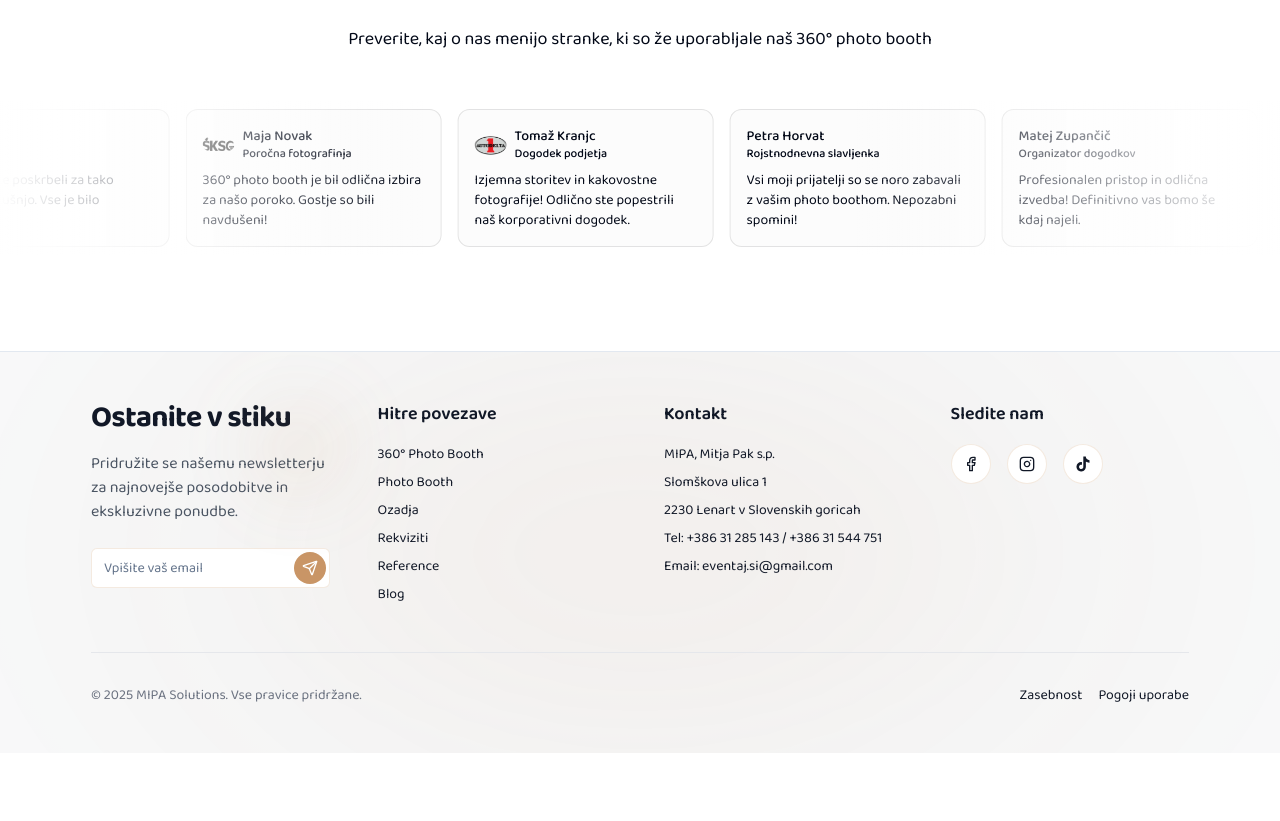
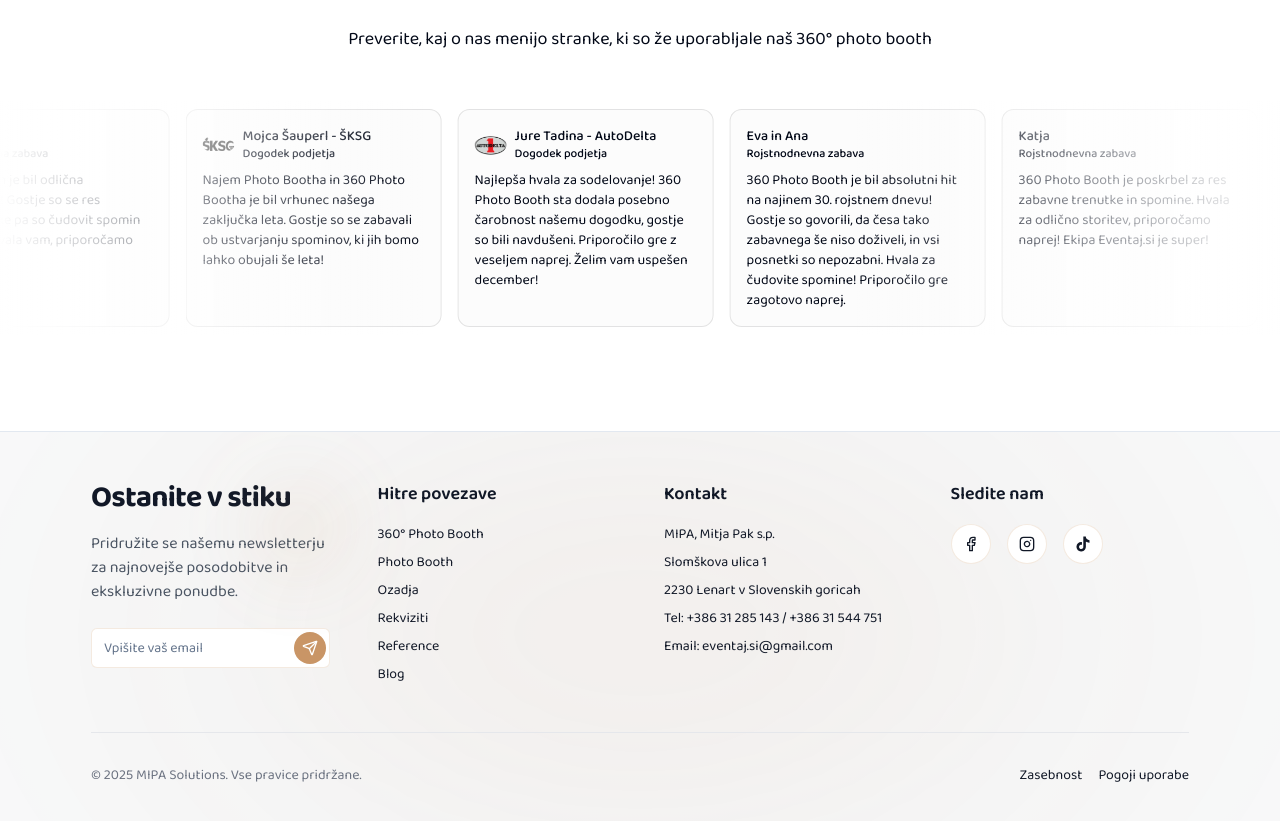
Before and after one commit to pmitja/Eventaj.si, a Next.js app: page /360-photo-booth in a window 1280 px wide. Shown: the part 5192-6013 px from the top of the page. Before the commit the page ends 5945 px from the top, so only its background shows below. Built offline with nearby package versions, Linux system fonts and the light colour scheme.

Commit message:
Update testimonials.

```diff
--- a/app/360-photo-booth/page.tsx
+++ b/app/360-photo-booth/page.tsx
@@ -45,46 +45,6 @@ export const metadata: Metadata = {
     type: "website",
   },
 };
-
-const testimonials = [
-  {
-    author: {
-      name: "Maja Novak",
-      title: "Poročna fotografinja",
-      image: "/application/sksg.webp",
-    },
-    text: "360° photo booth je bil odlična izbira za našo poroko. Gostje so bili navdušeni!",
-  },
-  {
-    author: {
-      name: "Tomaž Kranjc",
-      title: "Dogodek podjetja",
-      image: "/application/autodelta.webp",
-    },
-    text: "Izjemna storitev in kakovostne fotografije! Odlično ste popestrili naš korporativni dogodek.",
-  },
-  {
-    author: {
-      name: "Petra Horvat",
-      title: "Rojstnodnevna slavljenka",
-    },
-    text: "Vsi moji prijatelji so se noro zabavali z vašim photo boothom. Nepozabni spomini!",
-  },
-  {
-    author: {
-      name: "Matej Zupančič",
-      title: "Organizator dogodkov",
-    },
-    text: "Profesionalen pristop in odlična izvedba! Definitivno vas bomo še kdaj najeli.",
-  },
-  {
-    author: {
-      name: "Ana Kovač",
-      title: "Nevesta",
-    },
-    text: "Hvala, ker ste poskrbeli za tako posebno izkušnjo. Vse je bilo brezhibno!",
-  },
-];
 
 const pricingPlans = [
   {
@@ -189,7 +149,6 @@ export default function ThreeSixtyPhotoBooth() {
         <TestimonialsSection
           title="Kaj pravijo naši zadovoljni uporabniki"
           description="Preverite, kaj o nas menijo stranke, ki so že uporabljale naš 360° photo booth"
-          testimonials={testimonials}
         />
       </main>
     </>
--- a/app/photo-booth/page.tsx
+++ b/app/photo-booth/page.tsx
@@ -48,46 +48,6 @@ export const metadata: Metadata = {
     type: "website",
   },
 };
-
-const testimonials = [
-  {
-    author: {
-      name: "Maja Novak",
-      title: "Poročna fotografinja",
-      image: "/application/sksg.webp",
-    },
-    text: "Photo booth je bil odlična izbira za našo poroko. Gostje so bili navdušeni!",
-  },
-  {
-    author: {
-      name: "Tomaž Kranjc",
-      title: "Dogodek podjetja",
-      image: "/application/autodelta.webp",
-    },
-    text: "Izjemna storitev in kakovostne fotografije! Odlično ste popestrili naš korporativni dogodek.",
-  },
-  {
-    author: {
-      name: "Petra Horvat",
-      title: "Rojstnodnevna slavljenka",
-    },
-    text: "Vsi moji prijatelji so se noro zabavali z vašim photo boothom. Nepozabni spomini!",
-  },
-  {
-    author: {
-      name: "Matej Zupančič",
-      title: "Organizator dogodkov",
-    },
-    text: "Profesionalen pristop in odlična izvedba! Definitivno vas bomo še kdaj najeli.",
-  },
-  {
-    author: {
-      name: "Ana Kovač",
-      title: "Nevesta",
-    },
-    text: "Hvala, ker ste poskrbeli za tako posebno izkušnjo. Vse je bilo brezhibno!",
-  },
-];
 
 const pricingPlans: PricingPlan[] = [
   {
@@ -201,7 +161,6 @@ export default function PhotoBooth() {
         <TestimonialsSection
           title="Kaj pravijo naši zadovoljni uporabniki"
           description="Preverite, kaj o nas menijo stranke, ki so že uporabljale naš photo booth"
-          testimonials={testimonials}
         />
       </main>
     </>
--- a/components/sections/testimonials.tsx
+++ b/components/sections/testimonials.tsx
@@ -1,15 +1,15 @@
+import {
+  TestimonialAuthor,
+  TestimonialCard,
+} from "@/components/ui/testimonial-card";
 import { cn } from "@/lib/utils";
+import { Marquee } from "../ui/marquee";
 import Section from "../ui/section";
-import { Marquee } from "../ui/marquee";
-import {
-  TestimonialCard,
-  TestimonialAuthor,
-} from "@/components/ui/testimonial-card";
 
 interface TestimonialsSectionProps {
   title: string;
   description: string;
-  testimonials: Array<{
+  testimonials?: Array<{
     author: TestimonialAuthor;
     text: string;
     href?: string;
@@ -17,10 +17,49 @@ interface TestimonialsSectionProps {
   className?: string;
 }
 
+const testimonials = [
+  {
+    author: {
+      name: "Mojca Šauperl - ŠKSG",
+      title: "Dogodek podjetja",
+      image: "/application/sksg.webp",
+    },
+    text: "Najem Photo Bootha in 360 Photo Bootha je bil vrhunec našega zaključka leta. Gostje so se zabavali ob ustvarjanju spominov, ki jih bomo lahko obujali še leta!",
+  },
+  {
+    author: {
+      name: "Jure Tadina - AutoDelta",
+      title: "Dogodek podjetja",
+      image: "/application/autodelta.webp",
+    },
+    text: "Najlepša hvala za sodelovanje! 360 Photo Booth sta dodala posebno čarobnost našemu dogodku, gostje so bili navdušeni. Priporočilo gre z veseljem naprej. Želim vam uspešen december!",
+  },
+  {
+    author: {
+      name: "Eva in Ana",
+      title: "Rojstnodnevna zabava",
+    },
+    text: "360 Photo Booth je bil absolutni hit na najinem 30. rojstnem dnevu! Gostje so govorili, da česa tako zabavnega še niso doživeli, in vsi posnetki so nepozabni. Hvala za čudovite spomine! Priporočilo gre zagotovo naprej.",
+  },
+  {
+    author: {
+      name: "Katja",
+      title: "Rojstnodnevna zabava",
+    },
+    text: "360 Photo Booth je poskrbel za res zabavne trenutke in spomine. Hvala za odlično storitev, priporočamo naprej! Ekipa Eventaj.si je super!",
+  },
+  {
+    author: {
+      name: "Manuela",
+      title: "Rojstnodnevna zabava",
+    },
+    text: "Photo Booth je bil odlična popestritev! Gostje so se res zabavali, slike pa so čudovit spomin za ta dan. Hvala vam, priporočamo naprej!",
+  },
+];
+
 export function TestimonialsSection({
   title,
   description,
-  testimonials,
   className,
 }: TestimonialsSectionProps) {
   return (
```
